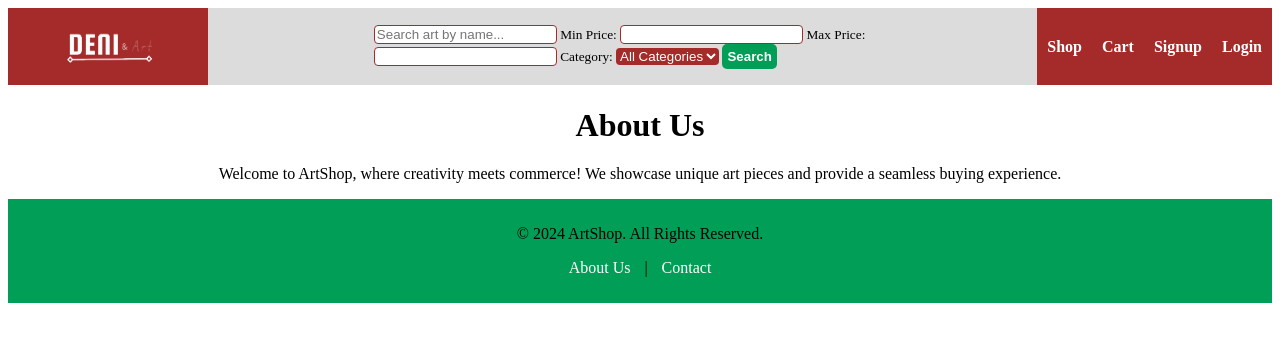
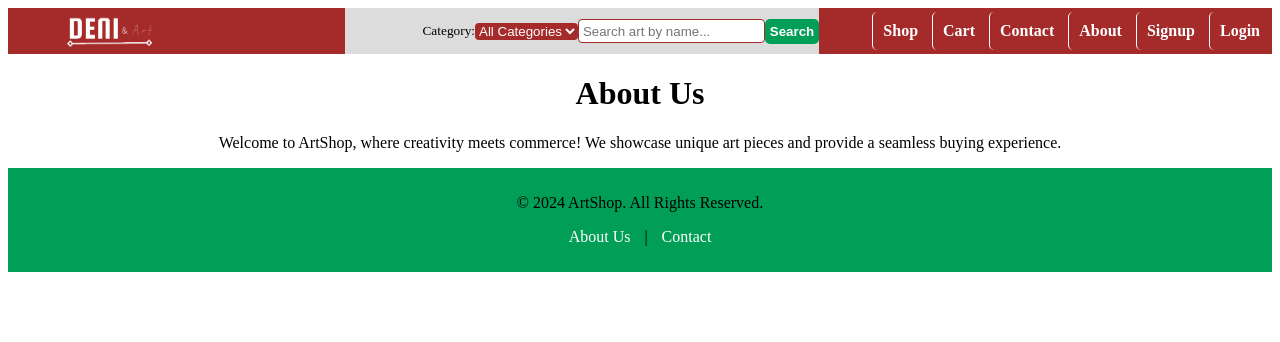
Before and after one commit to deni-cyber/artshop, a Django app: template art/templates/art/about.html in a window 1280 px wide. Shown: the top 342 px of the page. Run offline with Django 3.2, Linux system fonts and the light colour scheme; the template is opened without the code that fills it, so the values that code supplies are empty.

Commit message:
styled navbar for filterbox and added the gitignore file

```diff
--- a/art/templates/art/base.html
+++ b/art/templates/art/base.html
@@ -26,15 +26,7 @@
 
             <div class="filterbox">
                 <form method="get" action="{% url 'art:art_list' %}">
-                    <input type="text" name="q" placeholder="Search art by name..." value="{{ request.GET.q }}" class="searchtext">
-
-                    <label for="price_min">Min Price:</label>
-                    <input type="number" name="price_min" min="0" value="{{ request.GET.price_min }}">
-
-                    <label for="price_max">Max Price:</label>
-                    <input type="number" name="price_max" min="0" value="{{ request.GET.price_max }}">
-
-                    <label for="category">Category:</label>
+                    <label for="category" class="hideonmobile">Category:</label>
                     <select name="category">
                         <option value="">All Categories</option>
                         {% for category in categories %}
@@ -43,8 +35,11 @@
                             </option>
                         {% endfor %}
                     </select>
+                    <input type="text" name="q" placeholder="Search art by name..." value="{{ request.GET.q }}" class="searchtext">
 
-                    <button type="submit">Search</button>
+
+                        <small class="showonmobile"><button type="submit">Go</button></small>
+                    <label class="hideonmobile"><button type="submit" >Search</button></label>
                 </form>
             </div>
 
@@ -52,6 +47,9 @@
                 <div class="navlistbox">
                     <a href="{% url 'art:art_list' %}">Shop</a>
                     <a href="{% url 'art:view_cart' %}">Cart</a>
+                    <a href="{% url 'art:contact' %}">Contact</a>
+                    <a href="{% url 'art:about' %}">About</a>
+
                     {% if user.is_authenticated %}
                     <a href="{% url 'art:order_history' %}">MyOrders</a>
 
@@ -68,9 +66,11 @@
             <div class="collapsible">
                     <a href="{% url 'art:art_list' %}">Shop</a>
                     <a href="{% url 'art:view_cart' %}">Cart</a>
+                    <a href="{% url 'art:contact' %}">Contact</a>
+                    <a href="{% url 'art:about' %}">About</a>
                     {% if user.is_authenticated %}
+                    <a href="{% url 'art:order_history' %}">MyOrders</a>
                     <a href="{% url 'art:custom_logout' %}">Logout</a>
-                    <a href="{% url 'art:order_history' %}">MyOrders</a>
                     {% else %}
                         <a href="{% url 'art:custom_login' %}">Login</a>
                         <a href="{% url 'art:signup' %}">Signup</a>
--- a/static/art/css/base.css
+++ b/static/art/css/base.css
@@ -75,6 +80,8 @@ ul{
     font-weight: bold;
     border-radius: 5px;
     padding: 10px;
+    border-left: solid white 1px;
+    margin: 2px;
 }
 
 .navlistbox a.active {
@@ -86,16 +93,21 @@ ul{
 }
 .navlistbox a:hover{
     background-color: gainsboro;
+    color: black;
 }
 
 .filterbox{
     display: flex;
 }
 .filterbox form{
-    width: 100%;
+    display: flex;
+    flex-direction: row;
+    justify-content: space-between;
+    align-items: center;
 }
-
-
+.filterbox input{
+    padding: 1%;
+}
 
 .collapsible {
     display: none;
```
Also changed, not shown: other parts of static/art/css/base.css (+27 -17 lines), art/views.py (+0 -7 lines), db.sqlite3, 1 other file.
